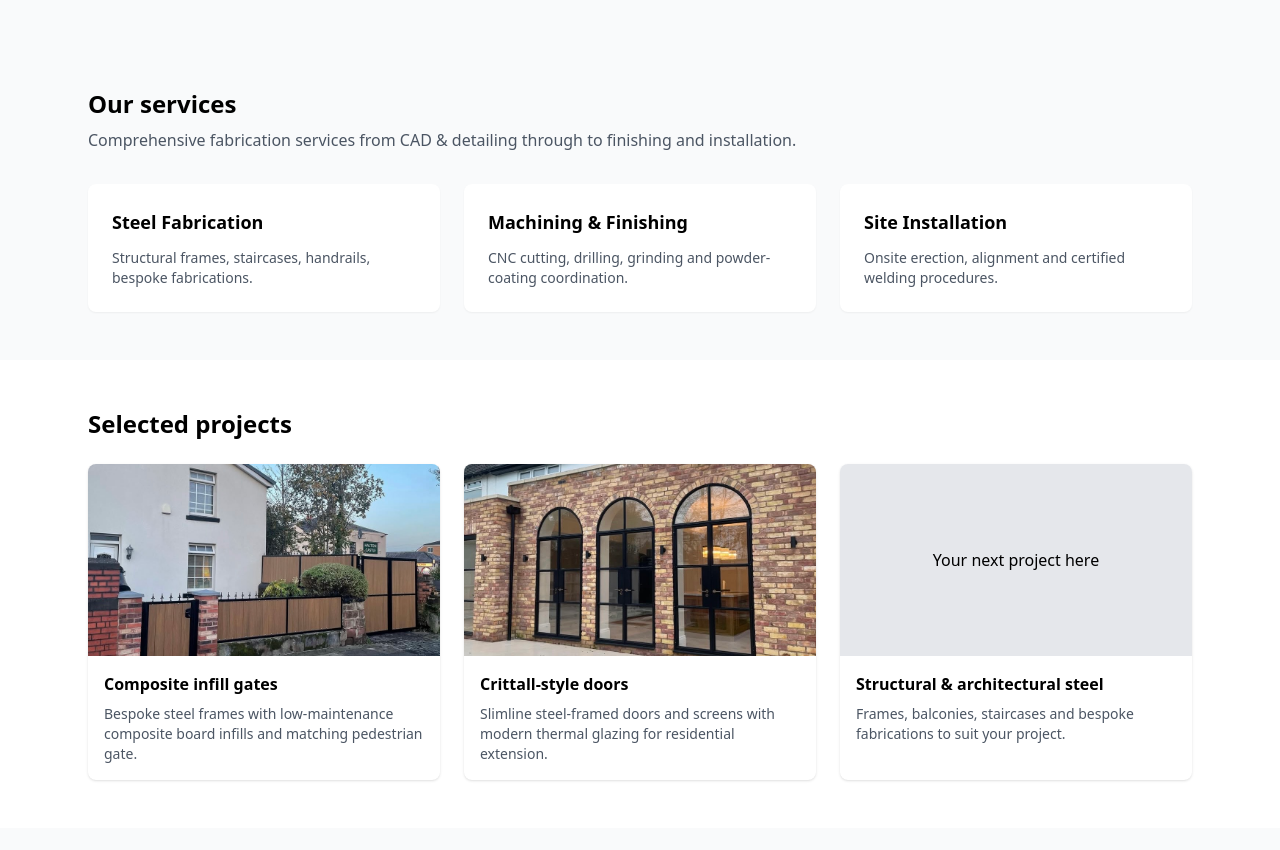
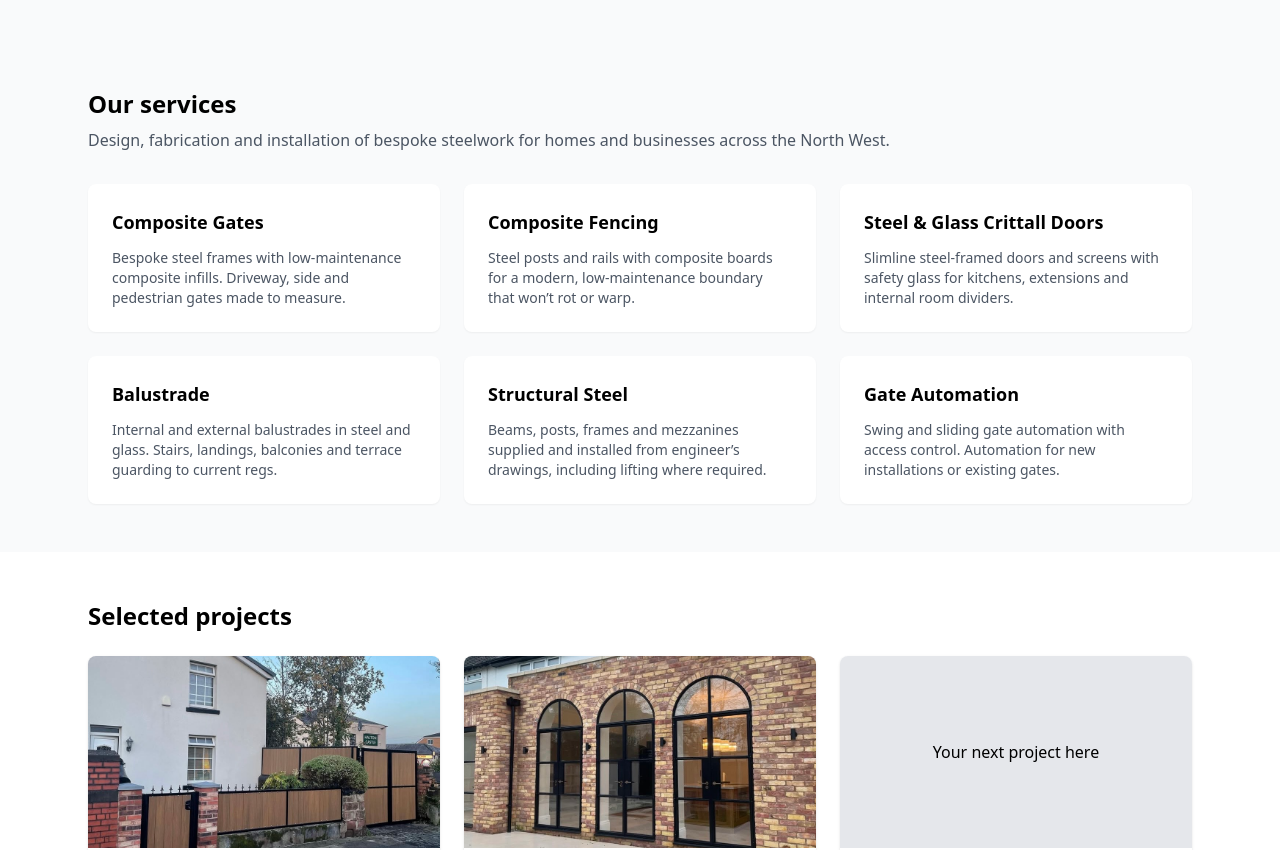
Before and after one commit to giuseppe101-arch/northway-engineering-site2, a Next.js app: page / in a window 1280 px wide. Shown: the part 500-1350 px from the top of the page. Built offline with nearby package versions, Linux system fonts and the light colour scheme.

Commit message:
Update index.jsx

```diff
--- a/pages/index.jsx
+++ b/pages/index.jsx
@@ -42,23 +42,55 @@ export default function Home() {
 
         <section id="services" className="max-w-6xl mx-auto px-6 py-12">
   <h2 className="text-2xl font-bold">Our services</h2>
-          <p className="mt-2 text-gray-600">Comprehensive fabrication services from CAD & detailing through to finishing and installation.</p>
+  <p className="mt-2 text-gray-600">
+    Design, fabrication and installation of bespoke steelwork for homes and businesses across the North West.
+  </p>
 
-          <div className="mt-8 grid grid-cols-1 sm:grid-cols-3 gap-6">
+  <div className="mt-8 grid grid-cols-1 sm:grid-cols-2 lg:grid-cols-3 gap-6">
     <div className="bg-white rounded-lg p-6 shadow-sm">
-              <h3 className="font-semibold text-lg">Steel Fabrication</h3>
-              <p className="mt-3 text-gray-600 text-sm">Structural frames, staircases, handrails, bespoke fabrications.</p>
+      <h3 className="font-semibold text-lg">Composite Gates</h3>
+      <p className="mt-3 text-gray-600 text-sm">
+        Bespoke steel frames with low-maintenance composite infills. Driveway, side and pedestrian gates made to measure.
+      </p>
     </div>
+
     <div className="bg-white rounded-lg p-6 shadow-sm">
-              <h3 className="font-semibold text-lg">Machining & Finishing</h3>
-              <p className="mt-3 text-gray-600 text-sm">CNC cutting, drilling, grinding and powder-coating coordination.</p>
+      <h3 className="font-semibold text-lg">Composite Fencing</h3>
+      <p className="mt-3 text-gray-600 text-sm">
+        Steel posts and rails with composite boards for a modern, low-maintenance boundary that won’t rot or warp.
+      </p>
     </div>
+
     <div className="bg-white rounded-lg p-6 shadow-sm">
-              <h3 className="font-semibold text-lg">Site Installation</h3>
-              <p className="mt-3 text-gray-600 text-sm">Onsite erection, alignment and certified welding procedures.</p>
+      <h3 className="font-semibold text-lg">Steel &amp; Glass Crittall Doors</h3>
+      <p className="mt-3 text-gray-600 text-sm">
+        Slimline steel-framed doors and screens with safety glass for kitchens, extensions and internal room dividers.
+      </p>
+    </div>
+
+    <div className="bg-white rounded-lg p-6 shadow-sm">
+      <h3 className="font-semibold text-lg">Balustrade</h3>
+      <p className="mt-3 text-gray-600 text-sm">
+        Internal and external balustrades in steel and glass. Stairs, landings, balconies and terrace guarding to current regs.
+      </p>
+    </div>
+
+    <div className="bg-white rounded-lg p-6 shadow-sm">
+      <h3 className="font-semibold text-lg">Structural Steel</h3>
+      <p className="mt-3 text-gray-600 text-sm">
+        Beams, posts, frames and mezzanines supplied and installed from engineer’s drawings, including lifting where required.
+      </p>
+    </div>
+
+    <div className="bg-white rounded-lg p-6 shadow-sm">
+      <h3 className="font-semibold text-lg">Gate Automation</h3>
+      <p className="mt-3 text-gray-600 text-sm">
+        Swing and sliding gate automation with access control. Automation for new installations or existing gates.
+      </p>
     </div>
   </div>
 </section>
+
 
         <section id="projects" className="bg-white py-12">
   <div className="max-w-6xl mx-auto px-6">
```
Lines whose indentation alone changed are shown as unchanged.
